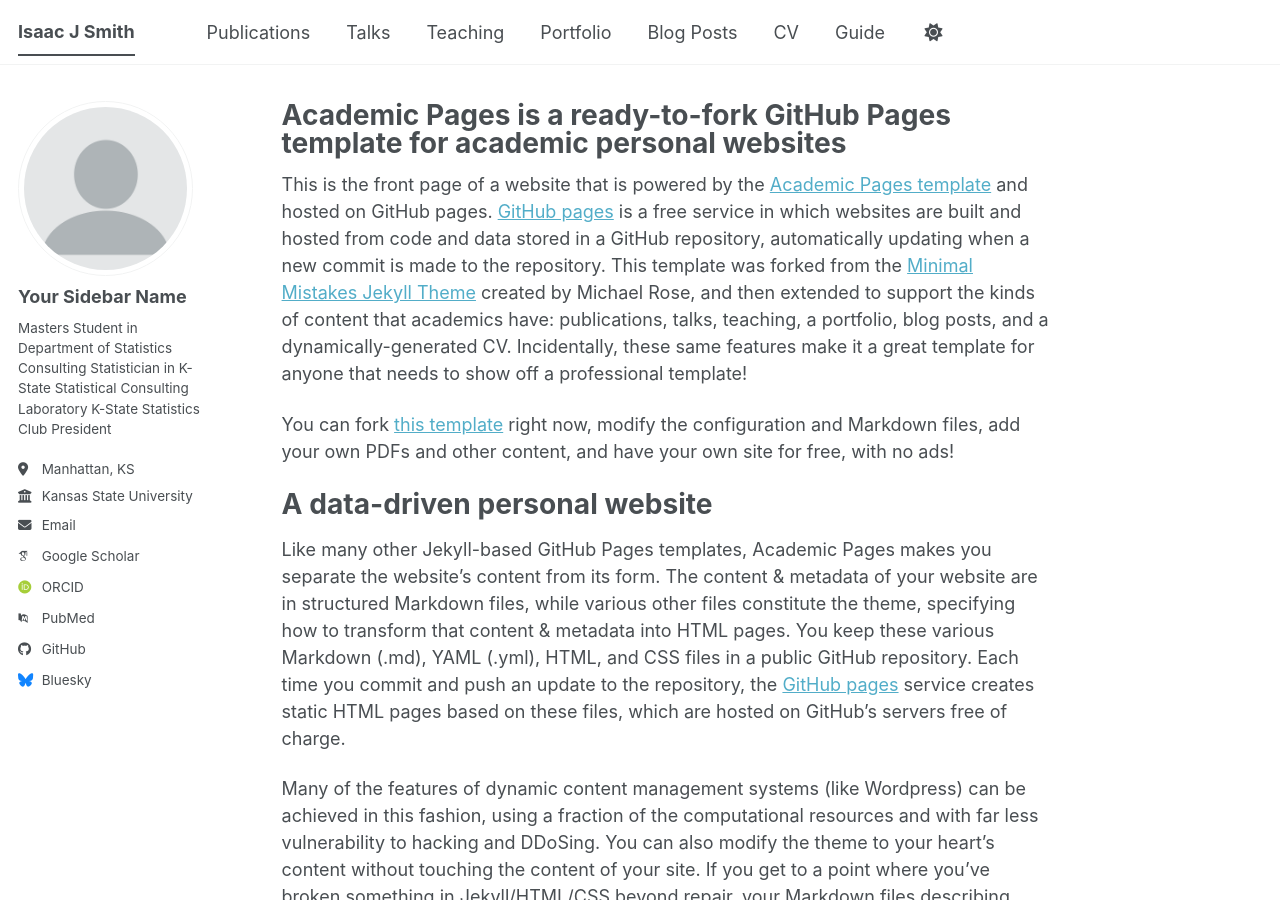
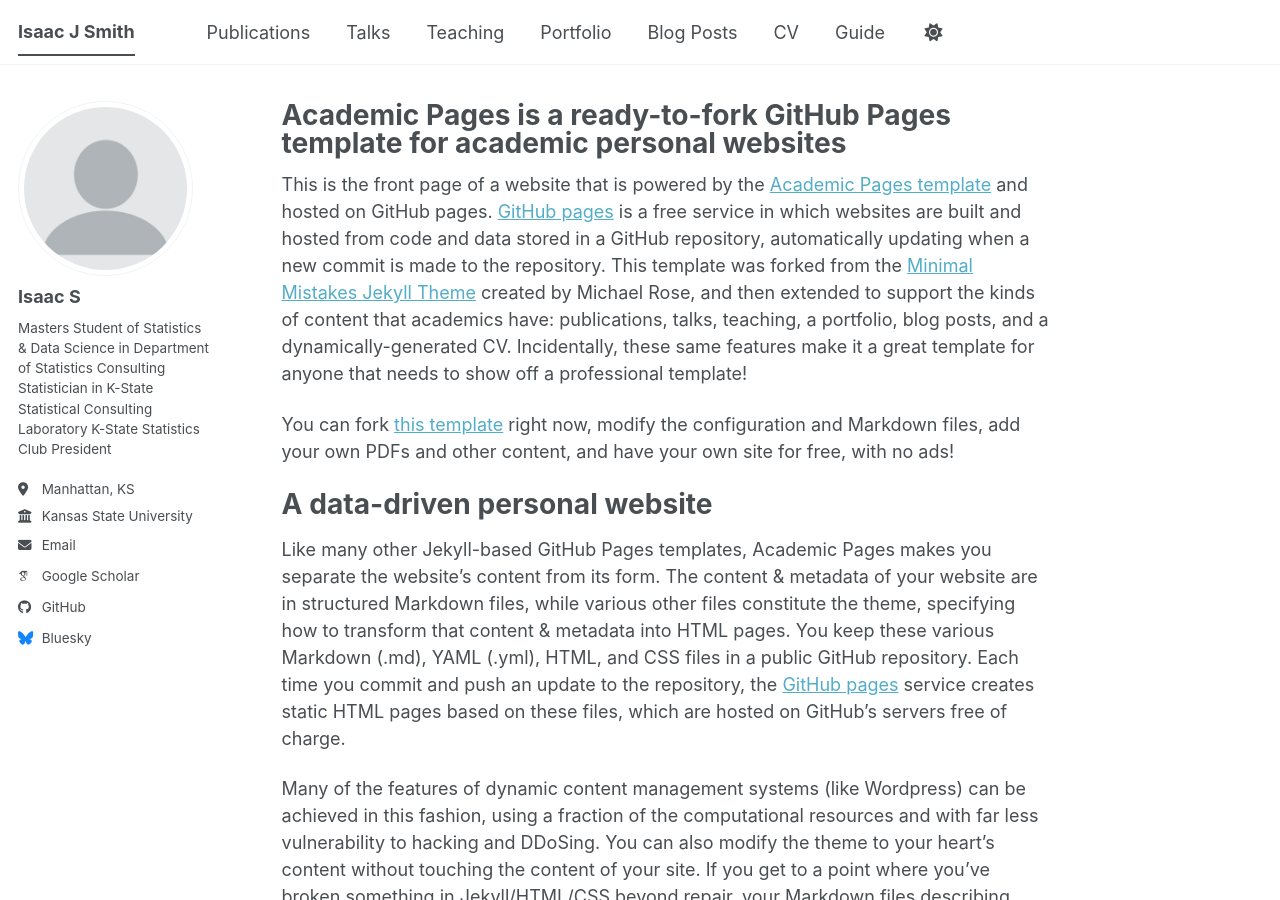
Before and after one commit to isaacu92/isaacu92.github.io, a Jekyll site: the page built from _pages/about.md, in a window 1280 px wide and 900 px high. Built offline with Jekyll 4.4.1, drawn with Linux system fonts in a browser that asks for light colours; some web fonts are replaced; a script bundle is joined from its source files by our own code; library files that are not in the unit come from our copies.

Commit message:
Update _config.yml

```diff
--- a/_config.yml
+++ b/_config.yml
@@ -24,27 +24,18 @@
 author:
   # Biographic information
   avatar           : "profile.png"
-  name             : "Your Sidebar Name"
+  name             : "Isaac S"
   pronouns         : # example: "she/her"
-  bio              : "Masters Student in Department of Statistics \n Consulting Statistician in K-State Statistical Consulting Laboratory \n K-State Statistics Club President"
+  bio              : "Masters Student of Statistics & Data Science in Department of Statistics\nConsulting Statistician in K-State Statistical Consulting Laboratory\nK-State Statistics Club President"
   location         : "Manhattan, KS"
   employer         : "Kansas State University"
   uri              : # URL
-  email            : "none@example.org"
+  email            : "isaacu92@ksu.edu"
 
   # Academic websites
   academia         : # URL
   arxiv            : # URL - Update with the correct link to your profile
-  googlescholar    : "https://scholar.google.com/citations?user=PS_CX0AAAAAJ"
-  inspire-hep      : # URL
-  impactstory      : # URL
-  orcid            : "https://orcid.org/yourorcidurl"
-  semantic         : # URL
-  ssrn             : # URL
-  pubmed           : "https://www.ncbi.nlm.nih.gov/pubmed/?term=john+snow"
-  researchgate     : # URL
-  scopus           : # URL
-  zotero           : # URL
+  googlescholar    : ""
 
 
   # Repositories and software development
```
